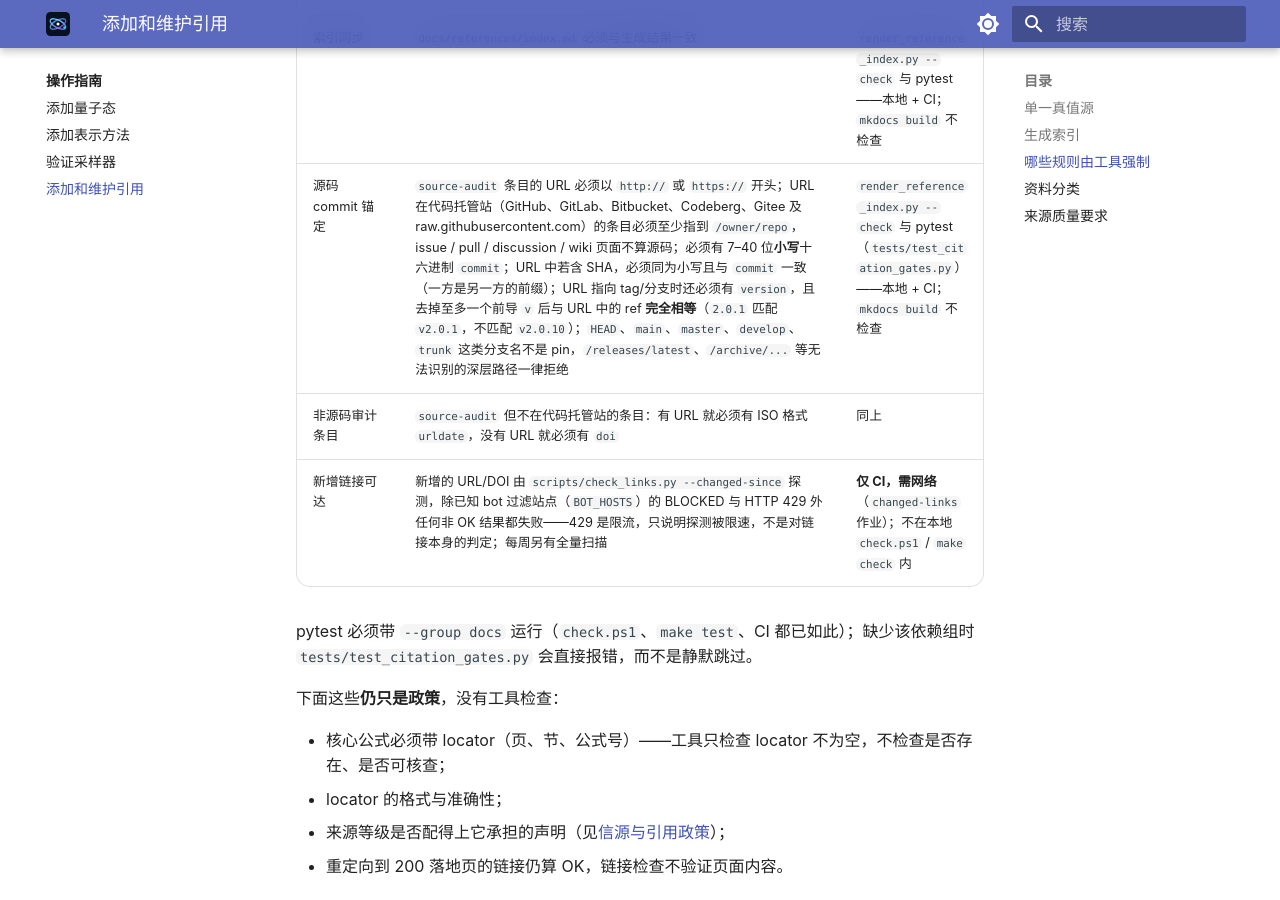
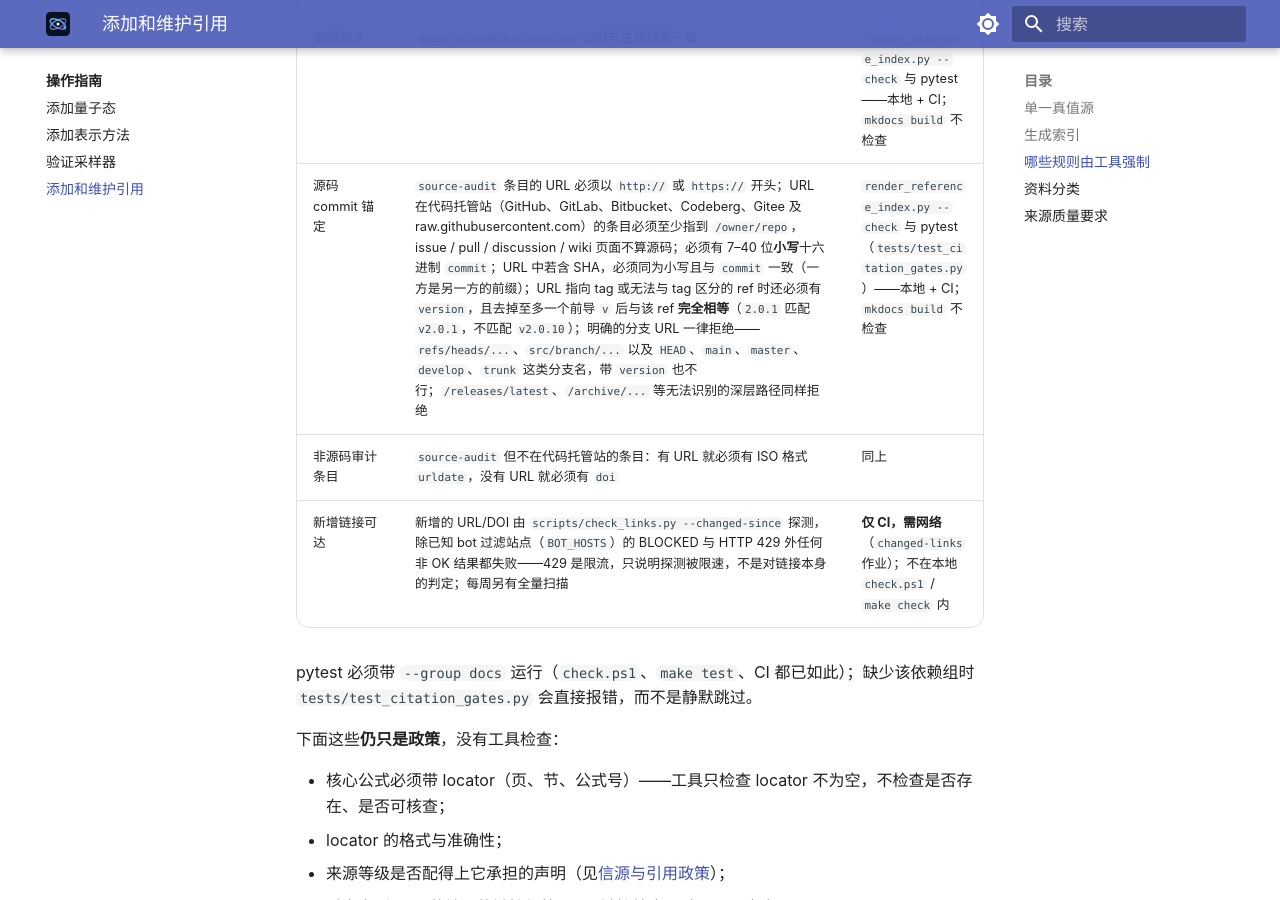
Before and after one commit to longwarriors/Atmoic-quantum-visualization, an MkDocs documentation site: the page built from docs/how-to/cite-sources.md, in a window 1280 px wide and 900 px high, scrolled down 1740 px. Built offline with MkDocs 1.6.1 and Material for MkDocs 9.7.7, drawn with Linux system fonts in a browser that asks for light colours.

Commit message:
docs: state the branch-URL rule as pins.py enforces it
A tag, or a ref that cannot be told from a tag, needs an equal version
field; an explicit branch URL is rejected outright, version field or not.
The three pages still said a tag/branch URL needed a matching version.

```diff
--- a/docs/how-to/cite-sources.md
+++ b/docs/how-to/cite-sources.md
@@ -52,7 +52,7 @@
 | 空 locator | `[@key, ]` 这种逗号后为空的写法是错误 | `mkdocs build --strict`；`render_reference_index.py --check` 与 pytest——本地 + CI |
 | orphan | 每个非 `tooling` 条目至少在一处**正文**中被引用；围栏代码块、行内代码和**块级** `<!-- -->` 注释里的引用**不算**（正文行内的注释按 python-markdown 的行为计入） | `render_reference_index.py --check` 与 pytest——本地 + CI；`mkdocs build` 不检查 |
 | 索引同步 | `docs/references/index.md` 必须与生成结果一致 | `render_reference_index.py --check` 与 pytest——本地 + CI；`mkdocs build` 不检查 |
-| 源码 commit 锚定 | `source-audit` 条目的 URL 必须以 `http://` 或 `https://` 开头；URL 在代码托管站（GitHub、GitLab、Bitbucket、Codeberg、Gitee 及 raw.githubusercontent.com）的条目必须至少指到 `/owner/repo`，issue / pull / discussion / wiki 页面不算源码；必须有 7–40 位**小写**十六进制 `commit`；URL 中若含 SHA，必须同为小写且与 `commit` 一致（一方是另一方的前缀）；URL 指向 tag/分支时还必须有 `version`，且去掉至多一个前导 `v` 后与 URL 中的 ref **完全相等**（`2.0.1` 匹配 `v2.0.1`，不匹配 `v2.0.10`）；`HEAD`、`main`、`master`、`develop`、`trunk` 这类分支名不是 pin，`/releases/latest`、`/archive/...` 等无法识别的深层路径一律拒绝 | `render_reference_index.py --check` 与 pytest（`tests/test_citation_gates.py`）——本地 + CI；`mkdocs build` 不检查 |
+| 源码 commit 锚定 | `source-audit` 条目的 URL 必须以 `http://` 或 `https://` 开头；URL 在代码托管站（GitHub、GitLab、Bitbucket、Codeberg、Gitee 及 raw.githubusercontent.com）的条目必须至少指到 `/owner/repo`，issue / pull / discussion / wiki 页面不算源码；必须有 7–40 位**小写**十六进制 `commit`；URL 中若含 SHA，必须同为小写且与 `commit` 一致（一方是另一方的前缀）；URL 指向 tag 或无法与 tag 区分的 ref 时还必须有 `version`，且去掉至多一个前导 `v` 后与该 ref **完全相等**（`2.0.1` 匹配 `v2.0.1`，不匹配 `v2.0.10`）；明确的分支 URL 一律拒绝——`refs/heads/...`、`src/branch/...` 以及 `HEAD`、`main`、`master`、`develop`、`trunk` 这类分支名，带 `version` 也不行；`/releases/latest`、`/archive/...` 等无法识别的深层路径同样拒绝 | `render_reference_index.py --check` 与 pytest（`tests/test_citation_gates.py`）——本地 + CI；`mkdocs build` 不检查 |
 | 非源码审计条目 | `source-audit` 但不在代码托管站的条目：有 URL 就必须有 ISO 格式 `urldate`，没有 URL 就必须有 `doi` | 同上 |
 | 新增链接可达 | 新增的 URL/DOI 由 `scripts/check_links.py --changed-since` 探测，除已知 bot 过滤站点（`BOT_HOSTS`）的 BLOCKED 与 HTTP 429 外任何非 OK 结果都失败——429 是限流，只说明探测被限速，不是对链接本身的判定；每周另有全量扫描 | **仅 CI，需网络**（`changed-links` 作业）；不在本地 `check.ps1` / `make check` 内 |
 
```
Also changed, not shown: docs/reference/quality-gates.md (+1 -1 lines), docs/references/source-policy.md (+1 -1 lines).
